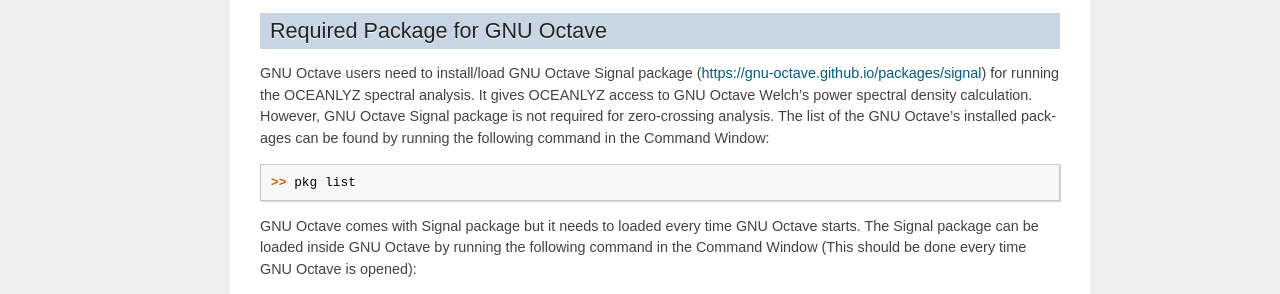
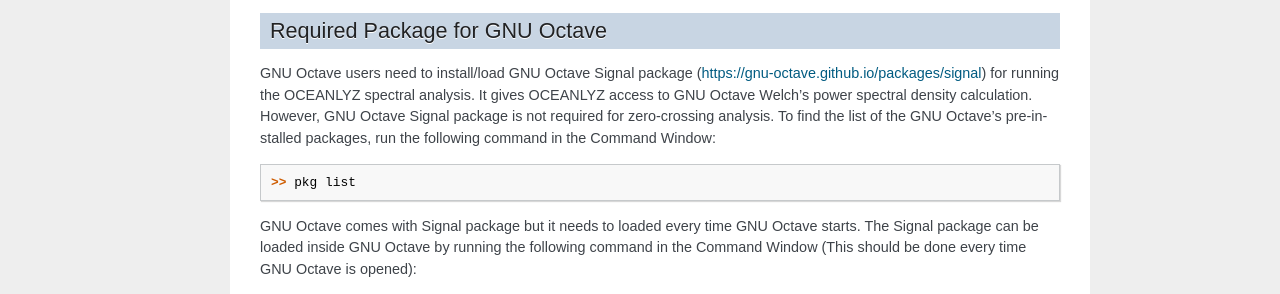
Before and after one commit to akarimp/Oceanlyz, a Sphinx documentation site: the page built from docs/2_Getting_Started_Matlab.rst, in a window 1280 px wide. Shown: the part 1391-1685 px from the top of the page. Built offline with Sphinx 7.4.7, drawn with Linux system fonts in a browser that asks for light colours.

Commit message:
Add files via upload

```diff
--- a/docs/2_Getting_Started_Matlab.rst
+++ b/docs/2_Getting_Started_Matlab.rst
@@ -73,7 +73,7 @@
 
 GNU Octave users need to install/load GNU Octave Signal package (https://gnu-octave.github.io/packages/signal) for running the OCEANLYZ spectral analysis.
 It gives OCEANLYZ access to GNU Octave Welch's power spectral density calculation. However, GNU Octave Signal package is not required for zero-crossing analysis.
-The list of the GNU Octave's installed packages can be found by running the following command in the Command Window:
+To find the list of the GNU Octave's pre-installed packages, run the following command in the Command Window:
 
 .. code:: octave
 
```
